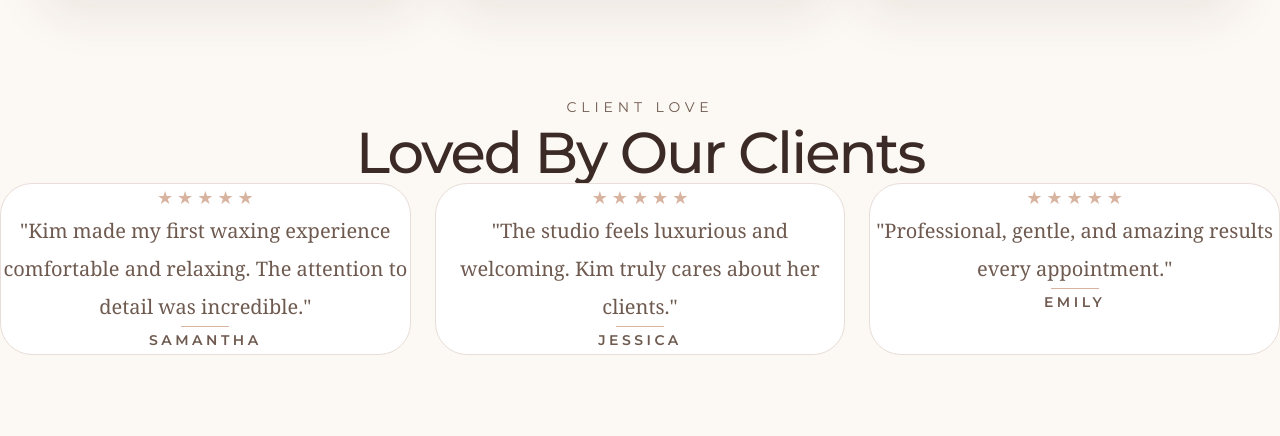
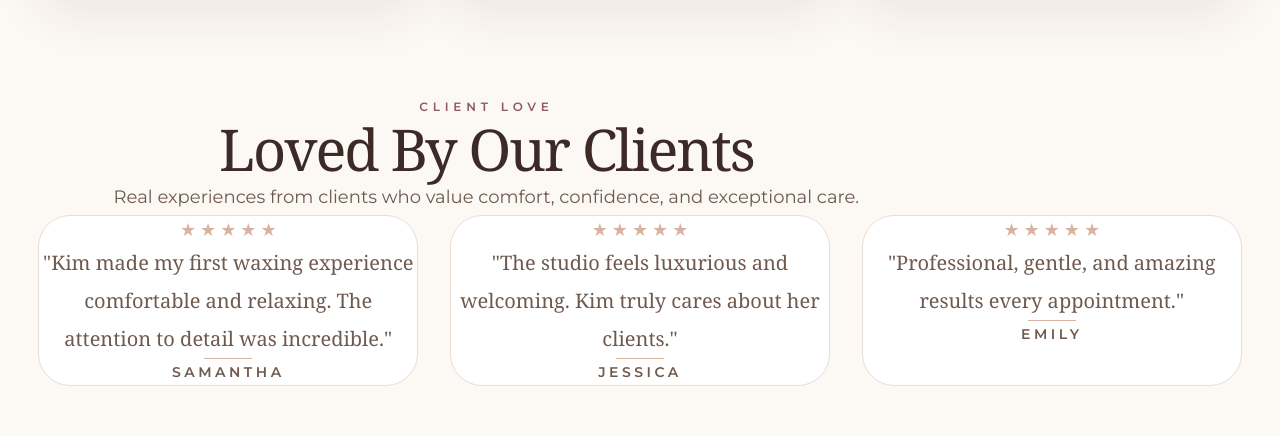
Before and after one commit to kevin-phan-25/just-wax-by-kim, a Next.js app: page / in a window 1280 px wide. Shown: the part 3794-4230 px from the top of the page. Built offline with nearby package versions, Linux system fonts and the light colour scheme; a web font is replaced by a local one.

Commit message:
Revamp testimonials section with new layout
Updated the testimonials section with a luxury layout and improved spacing.

```diff
--- a/features/testimonials/Testimonials.tsx
+++ b/features/testimonials/Testimonials.tsx
@@ -2,152 +2,112 @@
  * -----------------------------------------------------------------------------
  * File: Testimonials.tsx
  *
- * Created: July 27, 2026
- *
  * Description:
- * Main testimonials section.
+ * Luxury client testimonials section.
  *
  * Changes:
- * - July 27, 2026
- *   - Added customer social proof.
- *
+ * - Editorial layout
+ * - Improved spacing
+ * - Centered presentation
  * -----------------------------------------------------------------------------
  */
 
-
 import {
-
-testimonials
-
-}
-
-from "./testimonials.data";
-
+  testimonials,
+} from "./testimonials.data";
 
 import TestimonialCard from "./TestimonialCard";
 
 
+export default function Testimonials() {
+  return (
+    <section
+      id="testimonials"
+      className="
+        bg-[#FCF8F3]
+        px-6
+        py-32
+      "
+    >
 
-export default function Testimonials(){
+      <div
+        className="
+          container-luxury
+        "
+      >
+
+        {/* HEADER */}
+        <header
+          className="
+            mx-auto
+            max-w-4xl
+            text-center
+          "
+        >
+
+          <span
+            className="
+              uppercase
+              tracking-[0.4em]
+              text-xs
+              font-semibold
+              text-[#8C5A6B]
+            "
+          >
+            Client Love
+          </span>
+
+
+          <h2
+            className="
+              mt-6
+              font-serif
+              text-4xl
+              md:text-6xl
+              text-[#3B2A26]
+            "
+          >
+            Loved By Our Clients
+          </h2>
+
+
+          <p
+            className="
+              mt-6
+              text-lg
+              leading-relaxed
+              text-[#8C7468]
+            "
+          >
+            Real experiences from clients who value comfort,
+            confidence, and exceptional care.
+          </p>
+
+        </header>
 
 
 
-return (
-
-
-<section
-
+        {/* REVIEWS */}
+        <div
           className="
-bg-brand-ivory
-px-6
-py-24
+            mt-20
+            grid
+            gap-8
+            md:grid-cols-3
           "
-
         >
 
-
-<div
-
-className="
-mx-auto
-max-w-7xl
-"
-
->
-
-
-
-<div
-
-className="
-text-center
-"
-
->
-
-
-<p
-
-className="
-uppercase
-tracking-[0.35em]
-text-sm
-text-brand-champagne
-"
-
->
-
-Client Love
-
-</p>
-
-
-
-<h2
-
-className="
-mt-5
-text-4xl
-md:text-5xl
-"
-
->
-
-Loved By Our Clients
-
-</h2>
-
-
+          {testimonials.map((item) => (
+            <TestimonialCard
+              key={item.id}
+              testimonial={item}
+            />
+          ))}
 
         </div>
 
-
-
-
-
-<div
-
-className="
-mt-16
-grid
-gap-6
-md:grid-cols-3
-"
-
->
-
-
-{
-
-testimonials.map((item)=>(
-
-
-<TestimonialCard
-
-key={item.id}
-
-testimonial={item}
-
-/>
-
-
-))
-
-
-}
-
-
       </div>
 
-
-
-</div>
-
-
     </section>
-
-
   );
-
-
 }
```
Lines whose indentation alone changed are shown as unchanged.
